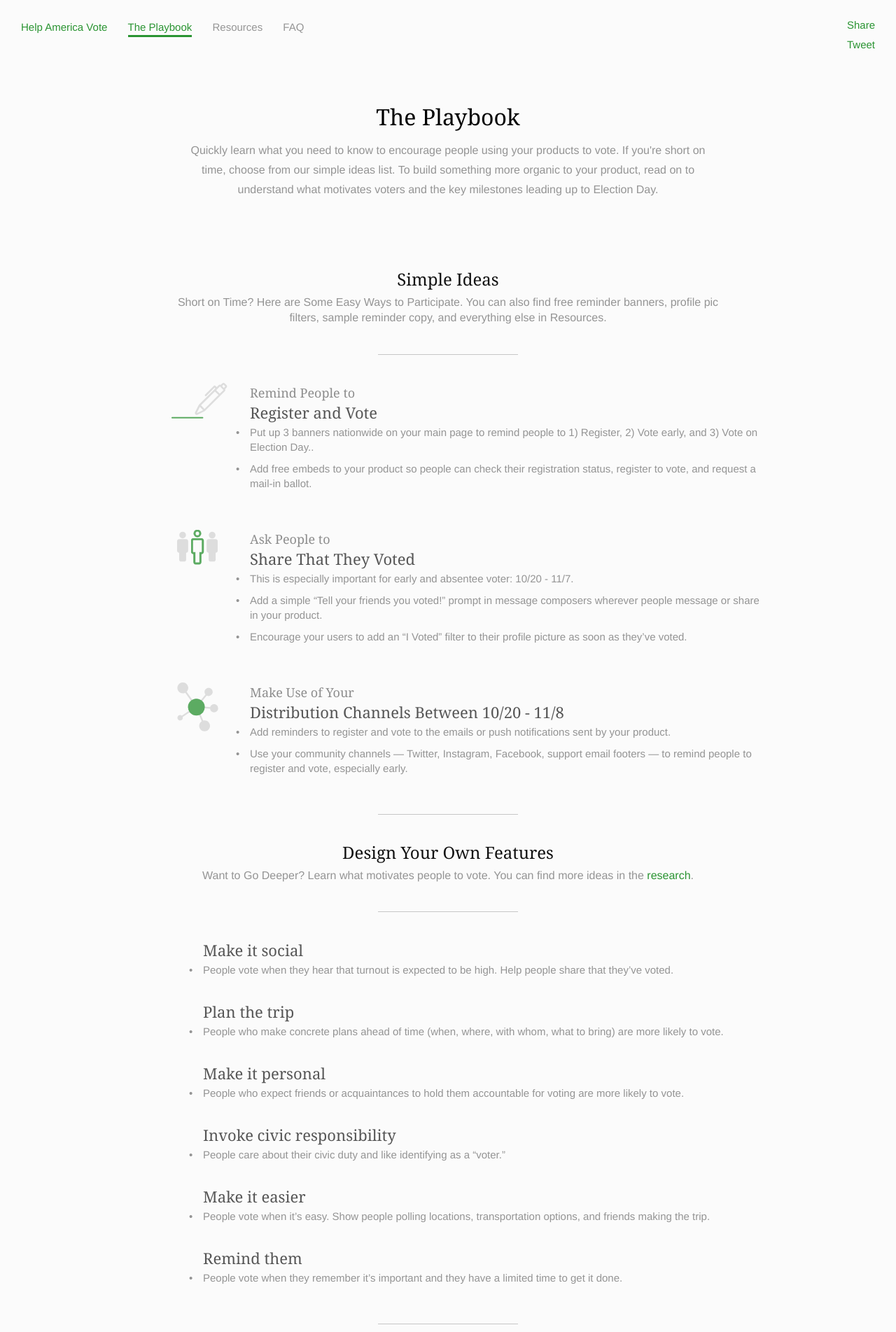
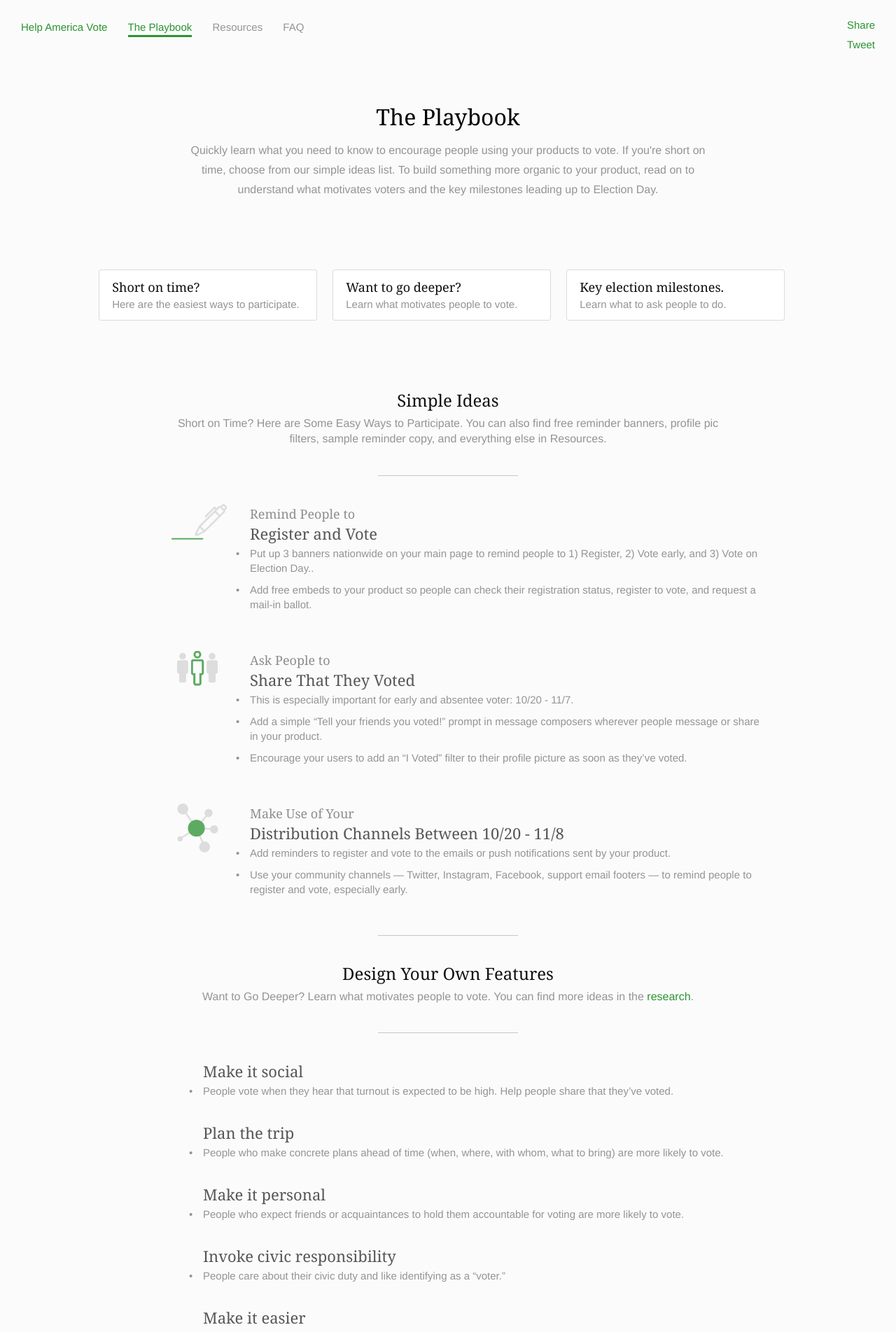
Before and after one commit to techthevote/techthevote.github.io, a Jekyll site: the page built from playbook.md, in a window 1280 px wide. Shown: the top 1903 px of the page at 70% size. Built offline with Jekyll 4.4.1, drawn with Linux system fonts in a browser that asks for light colours; nearby versions of some CDN libraries; comment, search, counter and statistics services are not loaded.

Commit message:
base playbook nav implementation
top level playbook nav implementation and styling

```diff
--- a/_sass/_playbook.scss
+++ b/_sass/_playbook.scss
@@ -122,3 +122,37 @@ hr {
 .inner.playbook {
   margin-bottom: 100px;
 }
+
+.playbook-nav-wrapper {
+  text-align: center;
+  margin-bottom: 100px;
+
+  a.nav-element {
+    display: inline-block;
+    width: 24%;
+    background-color: #FFFFFF;
+    border: 1px solid #DBDBDB;
+    border-radius: 3px;
+    margin-right: 18px;
+    padding: 10px 18px;
+  }
+
+  a.nav-element:hover {
+    text-decoration: none;
+  }
+
+  .nav-element-title {
+    font-size: 18px;
+    font-family: $georgia;
+    color: #0D0D0D;
+    text-align: left;
+  }
+
+  .nav-element-description {
+    color: #949494;
+    font-size: 15px;
+    line-height: 1.4;
+    margin-bottom: 2px;
+    text-align: left;
+  }
+}
--- a/playbook.md
+++ b/playbook.md
@@ -11,6 +11,23 @@ excerpt: Learn how to encourage your users to vote through our simple playbook o
     Quickly learn what you need to know to encourage people using your products to vote. If you're short on time, choose from our simple ideas list. To build something more organic to your product, read on to understand what motivates voters and the key milestones leading up to Election Day.
   </div>
 </div>
+
+<!-- Start Playbook Nav -->
+<div class="playbook-nav-wrapper">
+  <a href="#" class="nav-element">
+    <div class="nav-element-title">Short on time?</div>
+    <div class="nav-element-description">Here are the easiest ways to participate.</div>
+  </a>
+  <a href="#" class="nav-element">
+    <div class="nav-element-title">Want to go deeper?</div>
+    <div class="nav-element-description">Learn what motivates people to vote.</div>
+  </a>
+  <a href="#" class="nav-element">
+    <div class="nav-element-title">Key election milestones.</div>
+    <div class="nav-element-description">Learn what to ask people to do.</div>
+  </a>
+</div>
+<!-- End Playbook Nav -->
 
 <!-- Start Simple Ideas Section -->
 <div class="playbook-subtitle">Simple Ideas</div>
```
